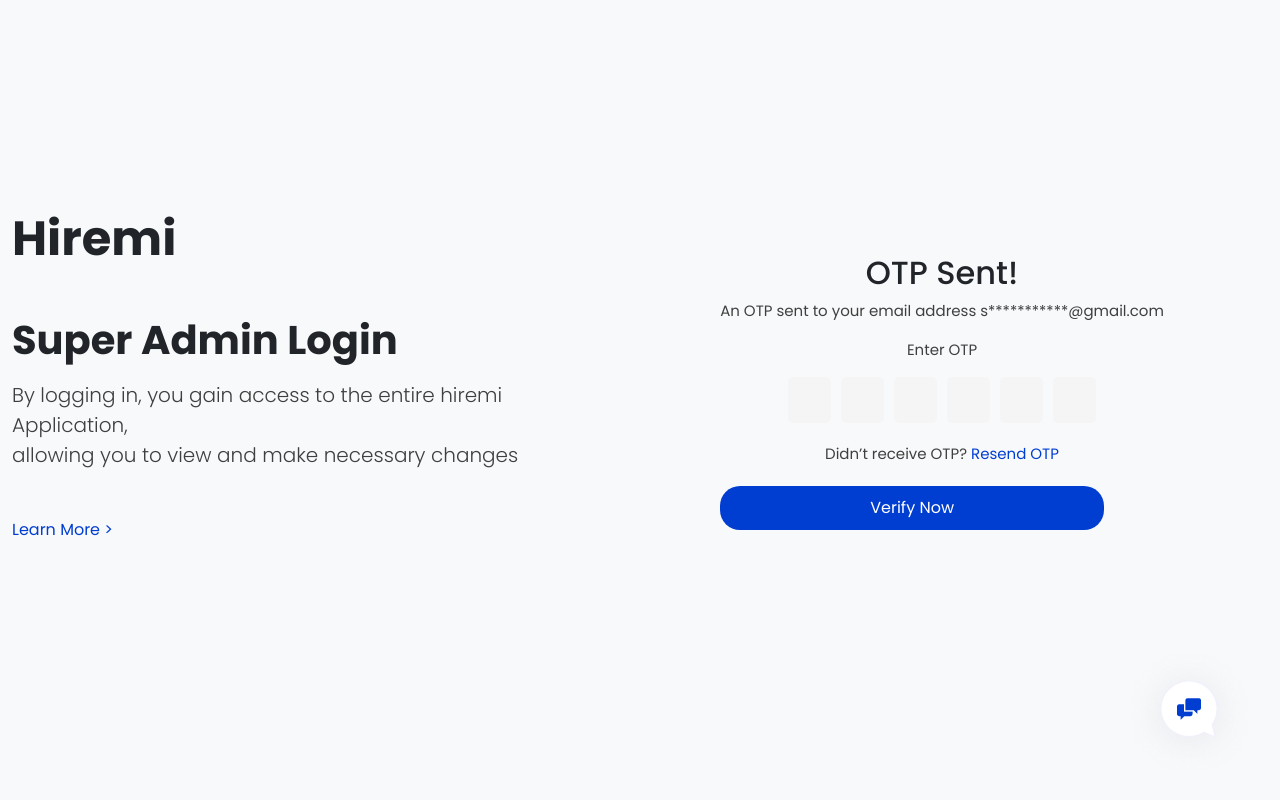
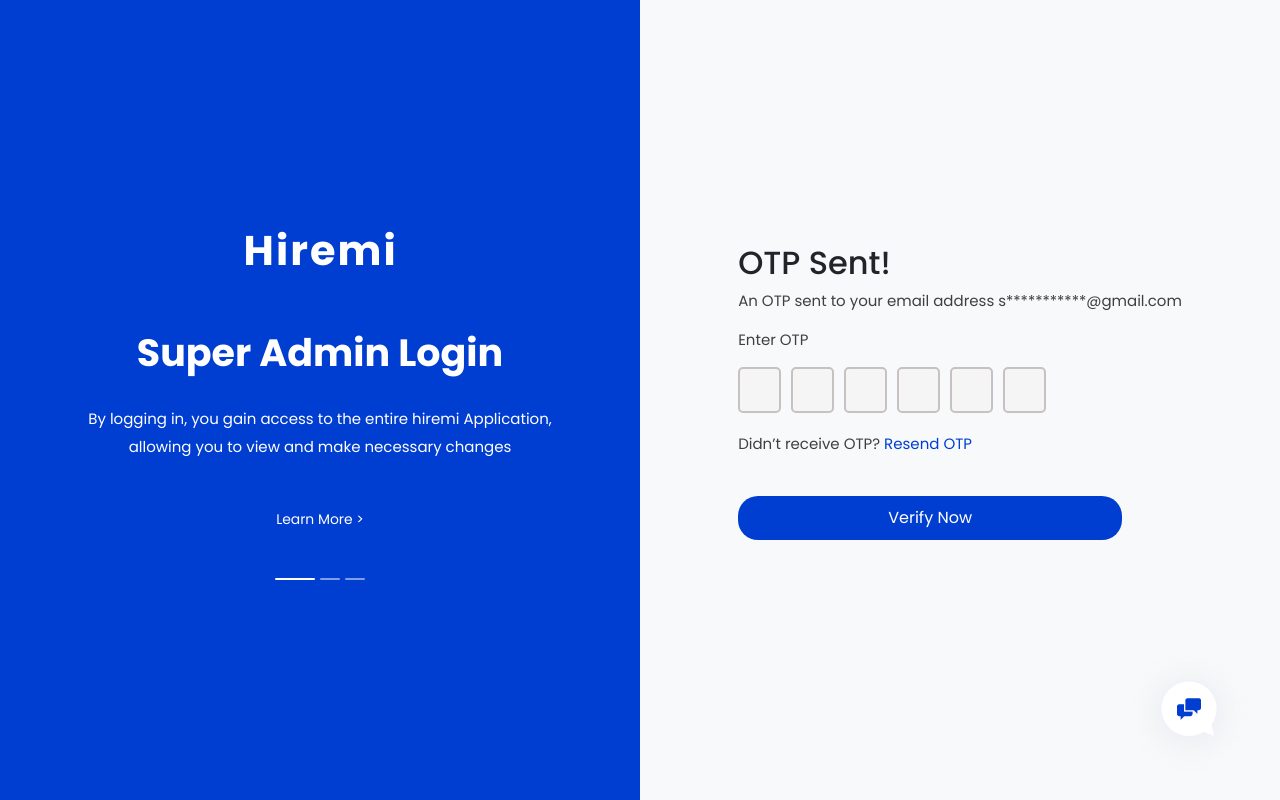
Before and after one commit to Raja-55/Hiremi-, a plain HTML site: page OTP page/OTP.html in a window 1280 px wide. Drawn offline with nearby package versions, Linux system fonts and the light colour scheme.

Commit message:
Update OTPstyle.css

```diff
--- a/OTP page/OTPstyle.css
+++ b/OTP page/OTPstyle.css
@@ -1,89 +1,119 @@
 @import url('https://fonts.googleapis.com/css2?family=Poppins:ital,wght@0,100;0,200;0,300;0,400;0,500;0,600;0,700;0,800;0,900;1,100;1,200;1,300;1,400;1,500;1,600;1,700;1,800;1,900&display=swap');
 
 body{
-  margin: 0;
+    margin: 0;
     font-family: 'Poppins', sans-serif;
     display: flex;
     justify-content: center;
     align-items: center;
-    height: 100vh;
+    min-height: 100vh;
     background-color: #f8f9fa;
 }
 
-.container{
-    width: 100vw;
-    height: 100vh;
-    max-width: 100vw;
-    margin: 0;
-    padding: 0;
-      background: white;
-      box-shadow: 0px 3px 45px rgba(10, 7, 76, 0.08);
-      overflow: hidden;
-      display: flex;
-      flex-direction: row;
-}
-
-.row {
-  display: flex;
-  width: 100%;
-}
-
-.col-md-6 {
-  width: 50%;
-  padding: 40px;
+.left-panel {
+  background-color: #003dd1;
+  color: white;
+  min-height: 100vh;
   display: flex;
   flex-direction: column;
   justify-content: center;
+  align-items: center;
   text-align: center;
+  padding: 40px;
 }
 
-.left {
-  background: #003DD1;
+.dots-indicator {
+  display: flex;
+  gap: 5px;
+  justify-content: center;
+  align-items: center;
+  width: 132.74px;
+  height: 1.99px;
+  top: 262.49px;
+  left: 158.09px;
+  opacity: 1;
+}
+
+.dot {
+  width: 40px;
+  height: 1.99px;
+  background-color: white;
+  border-radius: 1px;
+}
+
+.dot.inactive {
+  width: 20px;
+  background-color: rgba(255, 255, 255, 0.5);
+}
+
+a.text-white:hover {
+  text-decoration: underline;
+}
+
+.custom-heading {
+  width: 153px;
+  height: 62px;
+  left: 168px;
+  font-family: "Poppins", sans-serif;
+  font-size: 41.46px;
+  font-weight: 700;
+  line-height: 62.19px;
+  letter-spacing: 0.05em;
+  text-align: left;
+  text-underline-position: from-font;
+  text-decoration-skip-ink: none;
+}
+
+.super-admin-heading {
+  width: 448.43px;
+  height: 59.66px;
+  font-family: "Poppins", sans-serif;
+  font-size: 38px;
+  font-weight: 700;
+  line-height: 46.6px;
+  text-align: center;
+  text-underline-position: from-font;
+  text-decoration-skip-ink: none;
+  margin: 0 auto;
+}
+
+.hiremi-description {
+  /* width: 523px; */
+  height: 56px;
+  font-weight: 400;
+  font-size: 15px;
+  line-height: 28px;
+  text-align: center;
+  text-underline-position: from-font;
   color: white;
 }
 
-.welcome-box h1 {
-  font-size: 38px;
-  font-weight: 700;
-}
-
-.welcome-box h2 {
-  font-size: 28px;
-  margin-top: 10px;
-}
-
-.welcome-box p {
-  margin-top: 25px;
-  font-size: 15px;
-  line-height: 1.5;
-  color: white;
-  text-wrap-style: balance;
-}
-.welcome-box a{
-  cursor: pointer;
-}
-.right{
-  display: flex;
+.custom-learn-more {
+  align-items: center;
   justify-content: center;
-  flex-direction: column;
-  align-items: flex-start;
-  width: 489px;
-  height: 374px;
-  margin-left: 50px;
+  font-size: 13.92px;
+  line-height: 20.88px;
+  text-decoration: none;
+  color: inherit;
+  gap: 5px;
+  height: 21px;
+  font-weight: 100;
 }
 .right h2{
   align-self: flex-start;
   font-family: 'Poppins';
     font-style: normal;
+    width: 207.62px;
+      height: 62px;
     font-weight: 700;
-    font-size: 38px;
-    line-height: 57px;
+    font-size: 42px;
+    line-height: 62px;
     letter-spacing: 0.05em;
 
 }
 .otp-input {
   display: flex;
-  justify-content: center;
+  justify-content: left;
   gap: 10px;
   margin: 10px 0 20px 0;
 }
@@ -98,6 +128,7 @@ body{
   border: none;
   outline: none;
   box-shadow: 5px rgb(126, 124, 124);
+  border: 2px solid rgb(199, 193, 193);
 }
 
 button {
@@ -108,7 +139,7 @@ button {
   color: white;
   border: none;
   padding: 10px 20px;
-  margin-top: 20px;
+  margin-top: 40px;
   font-size: 16px;
   cursor: pointer;
   border-radius: 20px;
```
